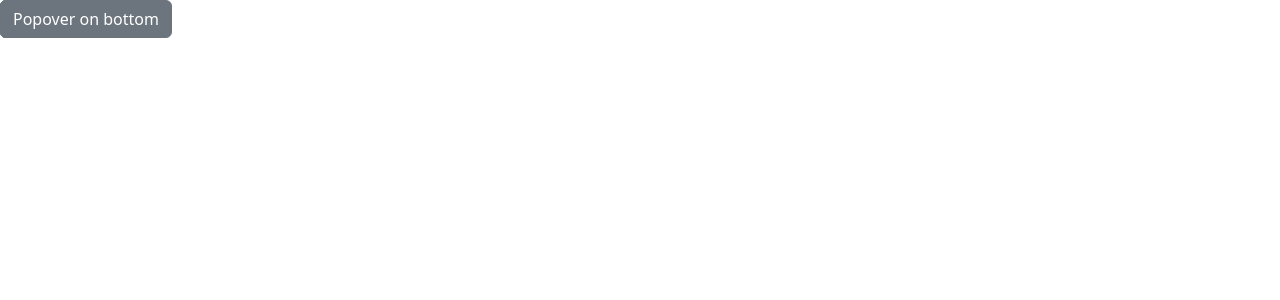
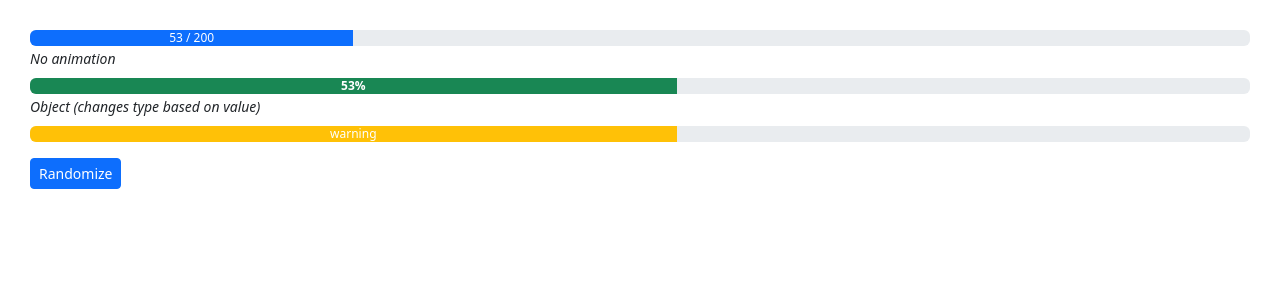
Before and after one commit to enes-yilmaz02/NGXbootstrap, an Angular app: page / in a window 1280 px wide. Shown: the top 300 px of the page. Built offline with nearby package versions, Linux system fonts and the light colour scheme.

Commit message:
progressbar

```diff
--- a/src/app/app.component.html
+++ b/src/app/app.component.html
@@ -1 +1 @@
-<app-popovber></app-popovber>
+<app-progressbar></app-progressbar>
--- /dev/null
+++ b/src/app/components/progressbar/progressbar.component.html
@@ -0,0 +1,14 @@
+<div class="mb-2">
+    <progressbar [max]="max" [value]="dynamic">
+      <span class="text-nowrap">{{dynamic}} / {{max}}</span>
+    </progressbar>
+    <small><em>No animation</em></small>
+  </div>
+  <div class="mb-2">
+    <progressbar [animate]="false" [value]="dynamic" type="success"><b>{{dynamic}}%</b></progressbar>
+    <small><em>Object (changes type based on value)</em></small>
+  </div>
+  <div class="mb-3">
+    <progressbar class="progress-striped active" [value]="dynamic" [type]="type">{{type}}</progressbar>
+  </div>
+  <button type="button" class="btn btn-sm btn-primary" (click)="random()">Randomize</button>
--- /dev/null
+++ b/src/app/components/progressbar/progressbar.component.ts
@@ -0,0 +1,35 @@
+import { Component } from '@angular/core';
+
+@Component({
+  selector: 'app-progressbar',
+  templateUrl: './progressbar.component.html',
+  styleUrls: ['./progressbar.component.css']
+})
+export class ProgressbarComponent {
+  max = 200;
+  showWarning?: boolean;
+  dynamic = 0;
+  type: 'success' | 'info' | 'warning' | 'danger' = 'info';
+
+  constructor() {
+    this.random();
+  }
+
+  random(): void {
+    const value = Math.floor(Math.random() * 100 + 1);
+    let type: 'success' | 'info' | 'warning' | 'danger';
+
+    if (value < 25) {
+      type = 'success';
+    } else if (value < 50) {
+      type = 'info';
+    } else if (value < 75) {
+      type = 'warning';
+    } else {
+      type = 'danger';
+    }
+
+    this.dynamic = value;
+    this.type = type;
+  }
+}
```
Also changed, not shown: src/app/app.module.ts (+6 -2 lines), src/app/components/progressbar/progressbar.component.css (added), 1 other file (tests, documents, lock files or other folders).
